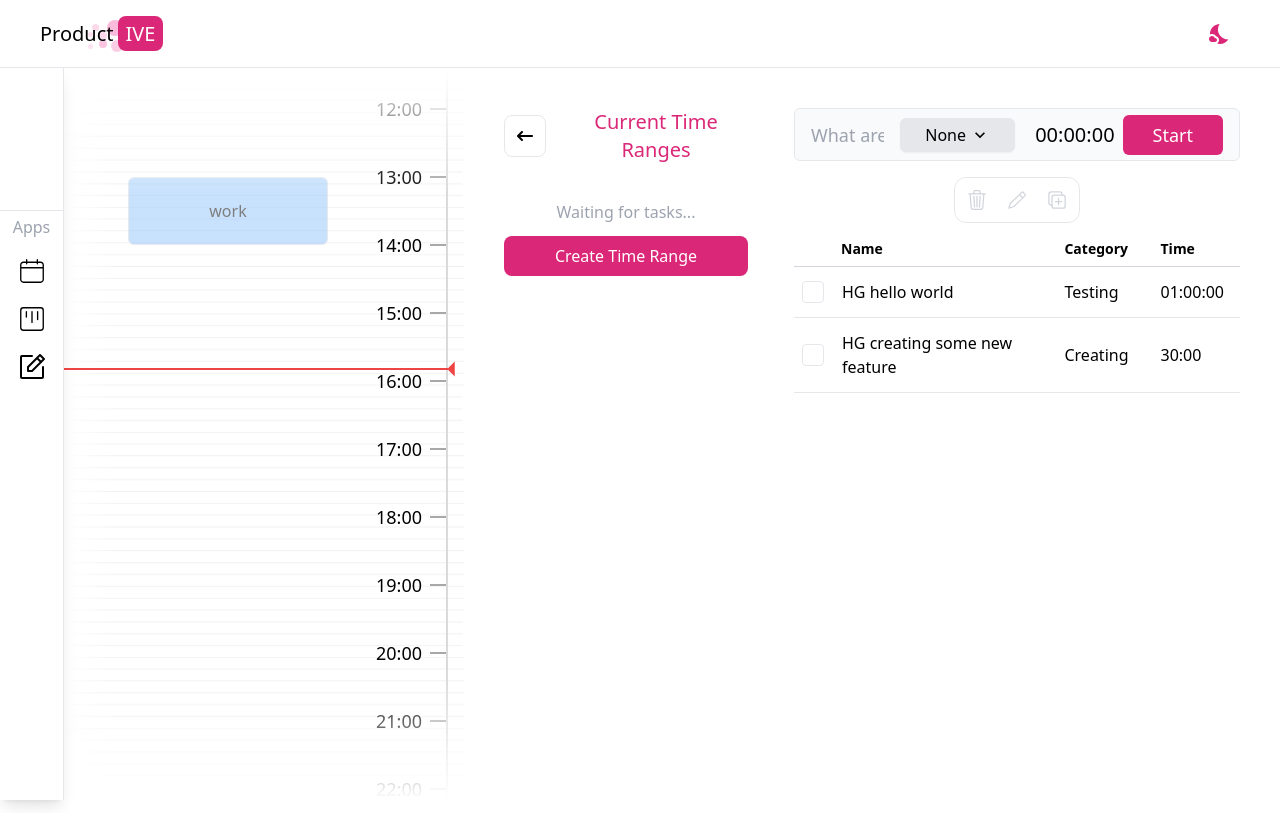
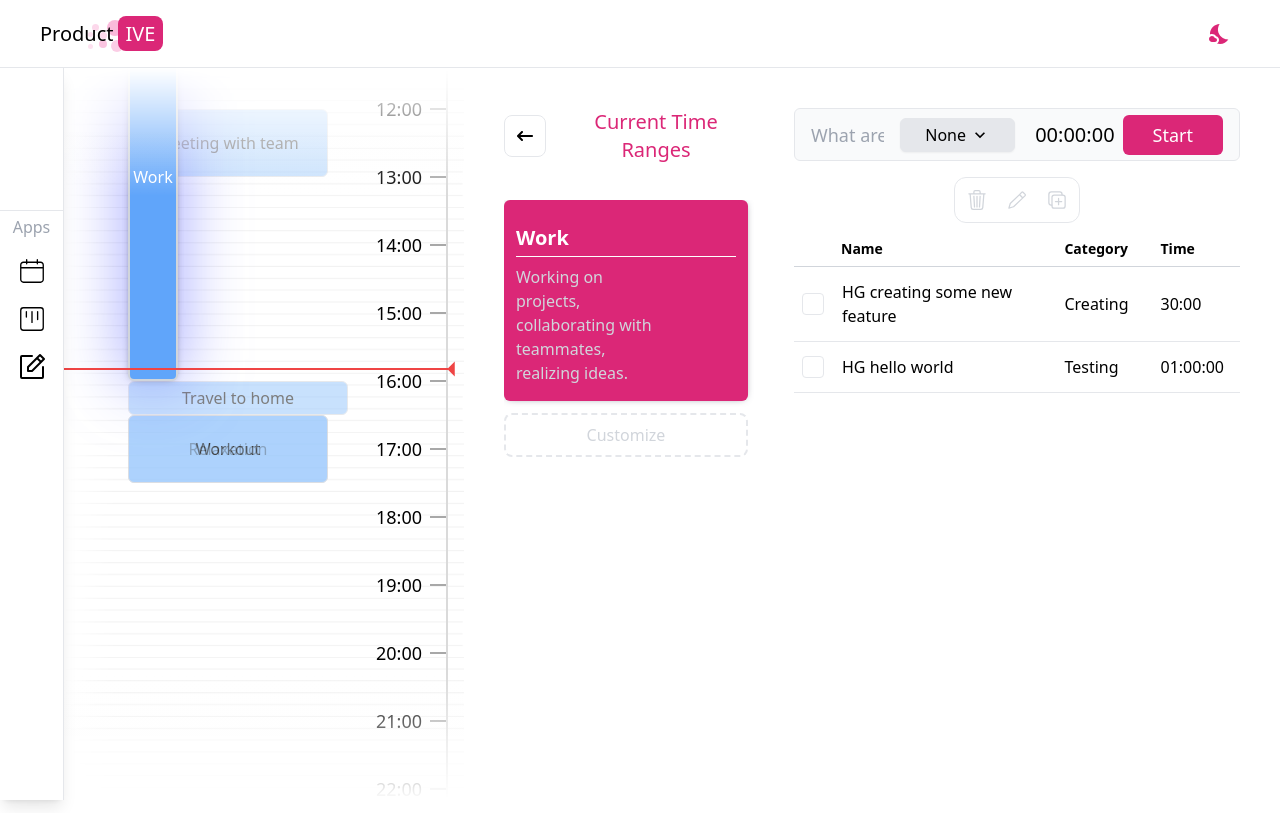
Before and after one commit to karal63/time-manager-app-project, a React (Vite) app: page /planner/observe in a window 1280 px wide. Built offline with nearby package versions, Linux system fonts and the light colour scheme.

Commit message:
- Stworzony podstawowy szablon dnia w podstronie "/planner" - Odwrócenie tablicy "achievements" w celu, aby nowe osiągnięcia pojawiały się na górze

```diff
--- a/src/components/observe_page/AchievementTable.jsx
+++ b/src/components/observe_page/AchievementTable.jsx
@@ -47,12 +47,15 @@ const AchievementTable = () => {
                             </tr>
                         </thead>
                         <tbody>
-                            {achievements.map((achieve) => (
-                                <SingleAchieveLine
-                                    key={achieve.id}
-                                    achieve={achieve}
-                                />
-                            ))}
+                            {achievements
+                                .slice()
+                                .reverse()
+                                .map((achieve) => (
+                                    <SingleAchieveLine
+                                        key={achieve.id}
+                                        achieve={achieve}
+                                    />
+                                ))}
                         </tbody>
                     </table>
                 </div>
--- a/src/store.js
+++ b/src/store.js
@@ -145,19 +145,60 @@ export const useTimeRangeStore = create((set, get) => ({
     timeRanges: [
         {
             id: 1,
-            name: "work",
-            desc: "1233213123123123213",
-            timeStart: "13:00",
-            timeEnd: "14:00",
-            duration: "",
+            name: "Morning routine",
+            desc: "Studies show that the first 30 minutes of your morning can set the tone for the entire day.",
+            timeStart: "07:00",
+            timeEnd: "08:00",
+            // duration: "",
         },
         {
             id: 2,
-            name: "123",
-            desc: "1233213123123123213",
-            timeStart: "09:00",
+            name: "Morning routine",
+            desc: "A balanced breakfast stabilizes blood sugar levels.",
+            timeStart: "08:00",
+            timeEnd: "08:30",
+        },
+        {
+            id: 3,
+            name: "Travel to work",
+            desc: "",
+            timeStart: "09:30",
             timeEnd: "10:00",
-            duration: "",
+        },
+        {
+            id: 4,
+            name: "Work",
+            desc: "Working on projects, collaborating with teammates, realizing ideas.",
+            timeStart: "10:00",
+            timeEnd: "16:00",
+        },
+        {
+            id: 5,
+            name: "Meeting with team",
+            desc: "Discussing our goals, promotions and generally current situation.",
+            timeStart: "12:00",
+            timeEnd: "13:00",
+        },
+        {
+            id: 6,
+            name: "Travel to home",
+            desc: "",
+            timeStart: "16:00",
+            timeEnd: "16:30",
+        },
+        {
+            id: 7,
+            name: "Relaxation",
+            desc: "Eating, talking to loved ones",
+            timeStart: "16:30",
+            timeEnd: "17:30",
+        },
+        {
+            id: 8,
+            name: "Workout",
+            desc: "Consistency is key for fitness results.",
+            timeStart: "16:30",
+            timeEnd: "17:30",
         },
     ],
 
```
